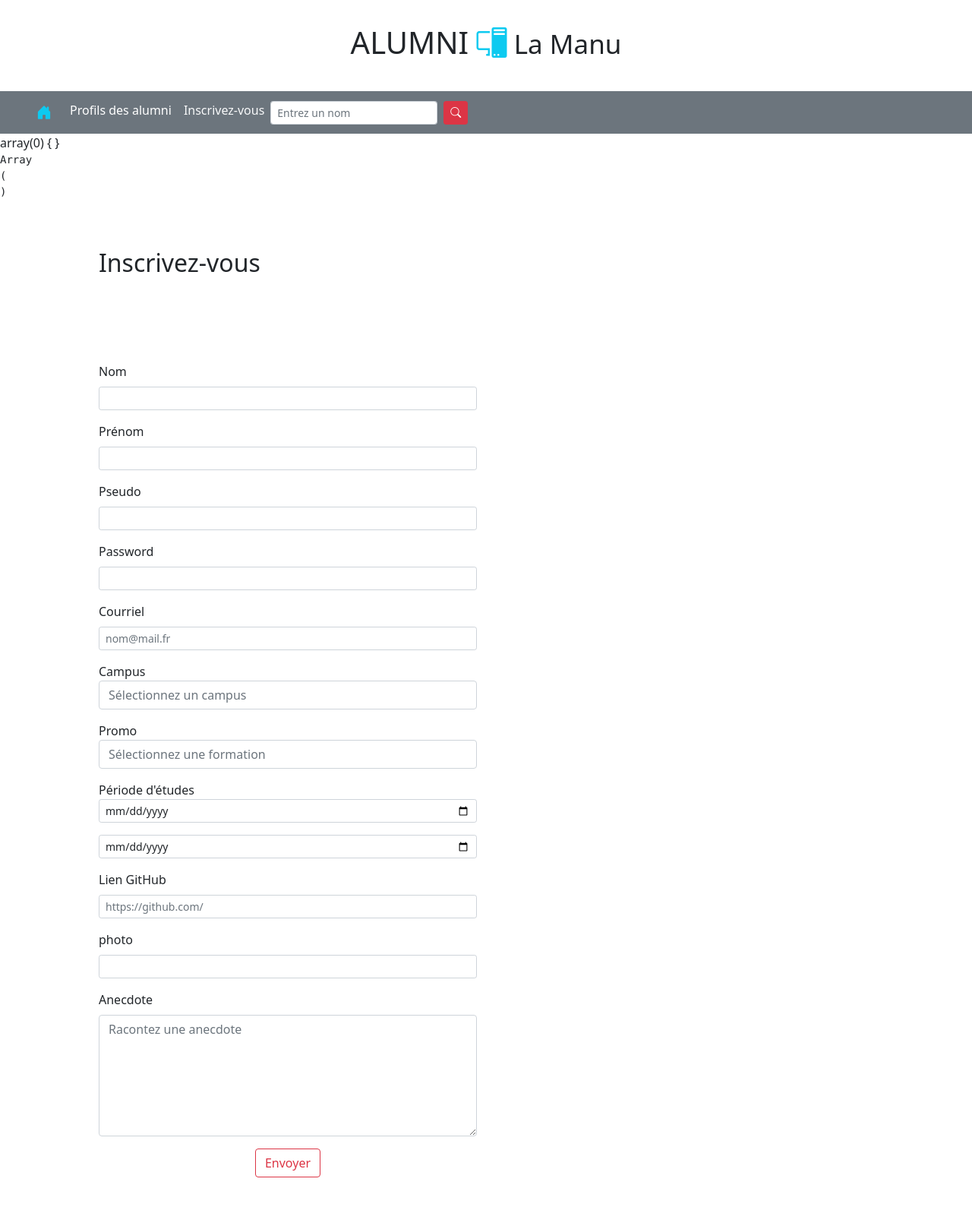
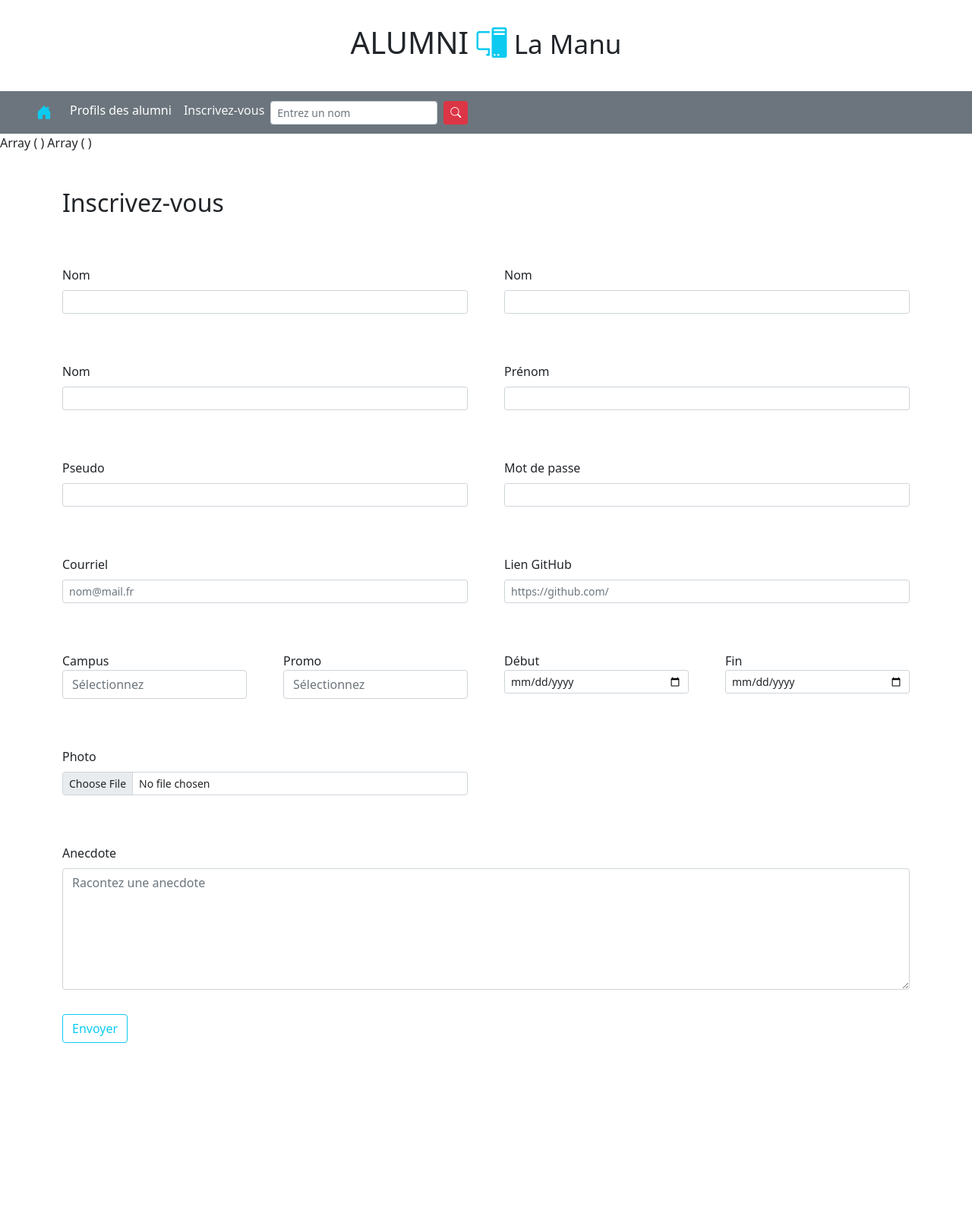
Before and after one commit to binyoma/Alumni-la-manu, a PHP site: page /Views/inscription.php in a window 1280 px wide. Shown: the whole page at 76% size. After the commit the page ends 1373 px from the top, so only its background shows below. Run offline with PHP 8.4, Linux system fonts and the light colour scheme; some libraries are stand-ins or nearby versions; some web fonts are replaced.

Commit message:
mis a jour des fichiers fusionnés

```diff
--- a/Views/inscription.php
+++ b/Views/inscription.php
@@ -1,76 +1,88 @@
-<?php include_once('header.php');
+<?php include_once('header.php');?>
+<?php
+print_r($_POST);
+print_r($_FILES);
+if(isset($_FILES['photo'])){
+    $tmpName = $_FILES['photo']['tmp_name'];
+    $name = $_FILES['photo']['name'];
+    $size = $_FILES['photo']['size'];
+    $error = $_FILES['photo']['error'];
+    echo '<br>tmpName'.$tmpName;
+    echo '<br>Name'.$name;
+    move_uploaded_file($tmpName, '../upload/'.$name);
+}
 
-
-//$submit =$_POST('submit');
-//var_dump($submit);
-if(isset($_POST)){
-    var_dump($_POST);
-
-
-echo '<pre>';
-print_r($_POST);
-echo '</pre>';
-
-}
 
 ?>
 
-<body>
+
     <div class="container">
-        <div class="card-title p-5">
+        <div class="row">
+            <div class="card-title py-5">
                 <h2>Inscrivez-vous</h2>
             </div>
-        <div class="card-text p-5">
-            <div class="row">
-                <div class="col">
-                    <form action="../Controllers/InscriptionController.php" method="POST">
-                        <!-- Champ nom-->
-                        <div class="mb-3">
-                            <label for="nom" class="form-label">Nom</label>
+        </div>
+        <div class="card-text">
+            <!--<form class="row g-5" action="InscriptionController.php" method="POST" enctype="multipart/form-data">-->
+            <form class="row g-5" action="../Controllers/InscriptionController.php" method="POST" enctype="multipart/form-data">
+                <!-- Champ Nom-->
+                <div class="col-md-6 mb-3">
+                    <label for="lastname" class="form-label">Nom</label>
+                    <input type="text" class="form-control form-control-sm" name="lastname" id="lastname" placeholder="">
+                </div><div class="col-md-6 mb-3">
+                    <label for="lastname" class="form-label">Nom</label>
+                    <input type="text" class="form-control form-control-sm" name="lastname" id="lastname" placeholder="">
+                </div>
+                <div class="col-md-6 mb-3">
+                    <label for="lastname" class="form-label">Nom</label>
                     <input type="text" class="form-control form-control-sm" name="lastname" id="lastname" placeholder="">
                 </div>
                 <!-- Champ prénom-->
-                        <div class="mb-3">
-                            <label for="prenom" class="form-label">Prénom</label>
-                            <input type="text" class="form-control form-control-sm" name="firstname" id="firstname"
-                                placeholder="">
+                <div class="col-md-6 mb-3">
+                    <label for="firstname" class="form-label">Prénom</label>
+                    <input type="text" class="form-control form-control-sm" name="firstname" id="firstname" placeholder="">
                 </div>
                 <!-- Champ pseudo-->
-                        <div class="mb-3">
+                <div class="col-md-6 mb-3">
                     <label for="alias" class="form-label">Pseudo</label>
-                            <input type="text" class="form-control form-control-sm" name="alias" id="alias"
-                                placeholder="">
+                    <input type="text" class="form-control form-control-sm" name="alias" id="alias" placeholder="">
                 </div>
-                         <!-- Champ pass-->
-                         <div class="mb-3">
-                            <label for="password" class="form-label">Password</label>
-                            <input type="text" class="form-control form-control-sm" name="password" id="password"
+                <!-- Champ mot de passe-->
+                <div class="col-md-6 mb-3">
+                    <label for="password" class="form-label">Mot de passe</label>
+                    <input type="password" class="form-control form-control-sm" name="password" id="password"
                         placeholder="">
                 </div>
                 <!-- Champ mail-->
-                        <div class="mb-3">
-                            <label for="mail" class="form-label">Courriel</label>
+                <div class="col-md-6 mb-3">
+                    <label for="email" class="form-label">Courriel</label>
                     <input type="email" class="form-control form-control-sm" name="email" id="email"
                         placeholder="nom@mail.fr">
                 </div>
+                <!-- Champ lien Github-->
+                <div class="col-md-6 mb-3">
+                    <label for="github" class="form-label">Lien GitHub</label>
+                    <input type="text" class="form-control form-control-sm" name="github" id="github"
+                        placeholder="https://github.com/">
+                </div>
                 <!-- Champ campus-->
-                        <div class="mb-3">
+                <div class="col-md-3 mb-3">
                     <label for="campus" class="control-label">Campus</label>
-                            <input class="form-control" list="listCampus" id="campus"
-                               name="campus" placeholder="Sélectionnez un campus">
+                    <input class="form-control" list="listCampus" id="campus" name="campus"
+                        placeholder="Sélectionnez">
                     <datalist id="listCampus">
                         <option value="Amiens">
                         <option value="Le Havre">
                         <option value="Noyon-Compiègne">
-                                <option value="Versaillers">
-                                <option value="Camus virtuel">
+                        <option value="Versailles">
+                        <option value="Campus virtuel">
                     </datalist>
                 </div>
                 <!-- Champ Promo-->
-                        <div class="mb-3">
+                <div class="col-md-3 mb-3">
                     <label for="Promo" class="control-label">Promo</label>
                     <input class="form-control" list="listPromo" id="promo" name="promo"
-                                placeholder="Sélectionnez une formation">
+                        placeholder="Sélectionnez">
                     <datalist id="listPromo">
                         <option value="DWWM">
                         <option value="CDA">
@@ -79,45 +91,35 @@ echo '</pre>';
                     </datalist>
                 </div>
                 <!--Période d'études-->
-                        <div class="mb-3">
-                            <label for="date_start" class="control-label">Période d'études</label>
+                <div class="col-md-3 mb-3">
+                    <label for="date_start" class="control-label">Début</label>
                     <input class="form-control form-control-sm" name="date_start" id="date_start"
                         placeholder="AAAA/MM/JJ" type="date" />
                 </div>
-                        <div class="mb-3">
-                            <input class="form-control form-control-sm" name="date_end" id="date_end"
-                                placeholder="AAAA/MM/JJ" type="date" />
-                        </div>
-                        <!-- Champ lien Github-->
-                        <div class="mb-3">
-                            <label for="github" class="form-label">Lien GitHub</label>
-                            <input type="text" class="form-control form-control-sm" name="github" id="github"
-                                placeholder="https://github.com/"/>
+                <div class="col-md-3 mb-3">
+                    <label for="date_end" class="control-label">Fin</label>
+                    <input class="form-control form-control-sm" name="date_end" id="date_end" placeholder="AAAA/MM/JJ"
+                        type="date" />
                 </div>
                 <!-- Champ photo-->
-
-                            <div class="mb-3">
-                                <label for="photo" class="form-label">photo</label>
-                                <input type="text" class="form-control form-control-sm" name="photo" id="photo" />
-                                <!--<input class="form-control form-control-sm" name="photo" id="photo" type="file">-->
+                <div class="col-md-6 mb-3">
+                    <label for="photo" class="form-label">Photo</label>
+                    <input class="form-control form-control-sm" name="photo" id="photo" type="file">
                 </div>
-
+                <div class="col-md-6">
+                </div>
                 <!-- Champ anecdote-->
-                        <div class="mb-3">
+                <div class="mb-3 mb-3">
                     <label for="comment" class="form-label">Anecdote</label>
-                            <textarea class="form-control" placeholder="Racontez une anecdote" name="comment"
-                            id="comment" style="height: 160px"></textarea>
+                    <textarea class="form-control" placeholder="Racontez une anecdote" name="comment" id="comment"
+                        style="height: 160px"></textarea>
                 </div>
                 <!-- Bouton Submit-->
-                        <div class="mb-3 text-center">
-                            <button type="submit" name="submit" class="btn btn-outline-danger">Envoyer</button>
+                <div class="my-3">
+                    <button type="submit" class="btn btn-outline-info">Envoyer</button>
                 </div>
             </form>
         </div>
-                <div class="col">
     </div>
-            </div>
-        </div>
-    </div>
-</body>
+
 <?php include_once('footer.php');?>
```
Lines whose indentation alone changed are shown as unchanged.
